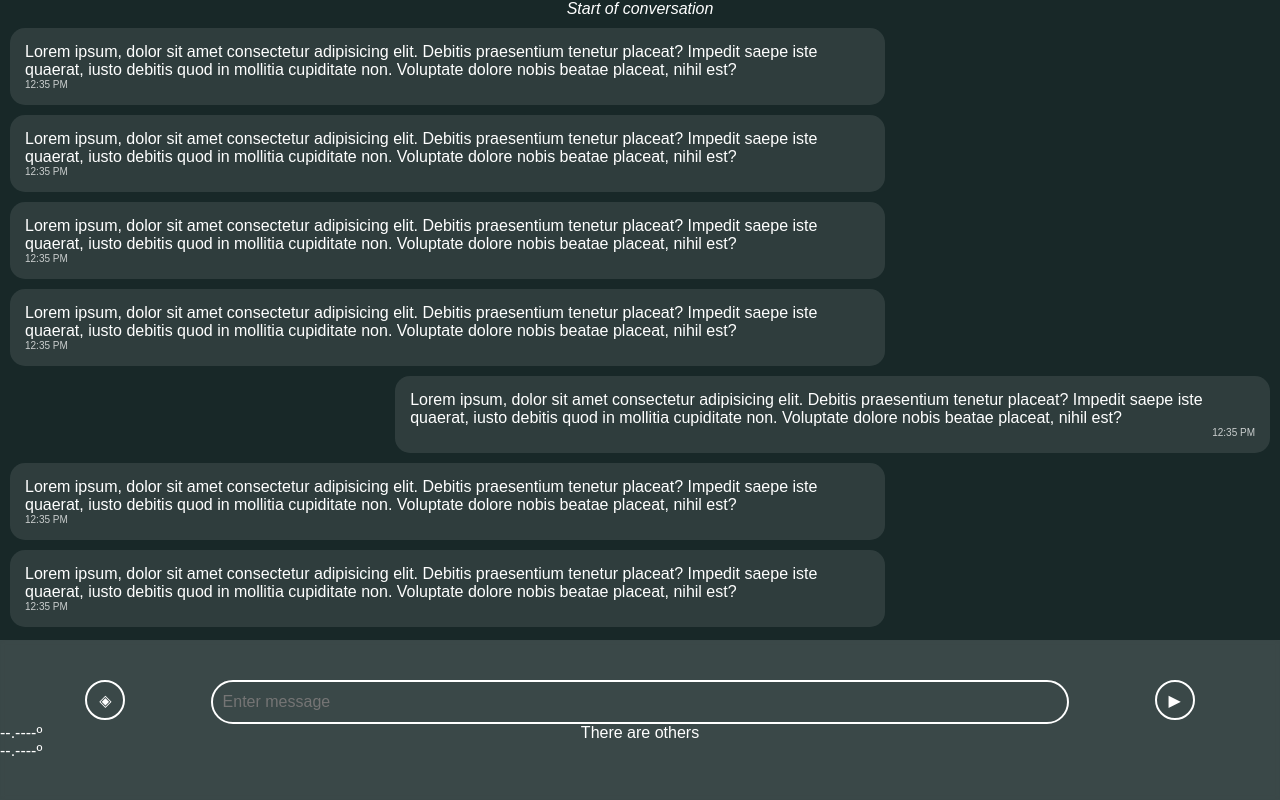
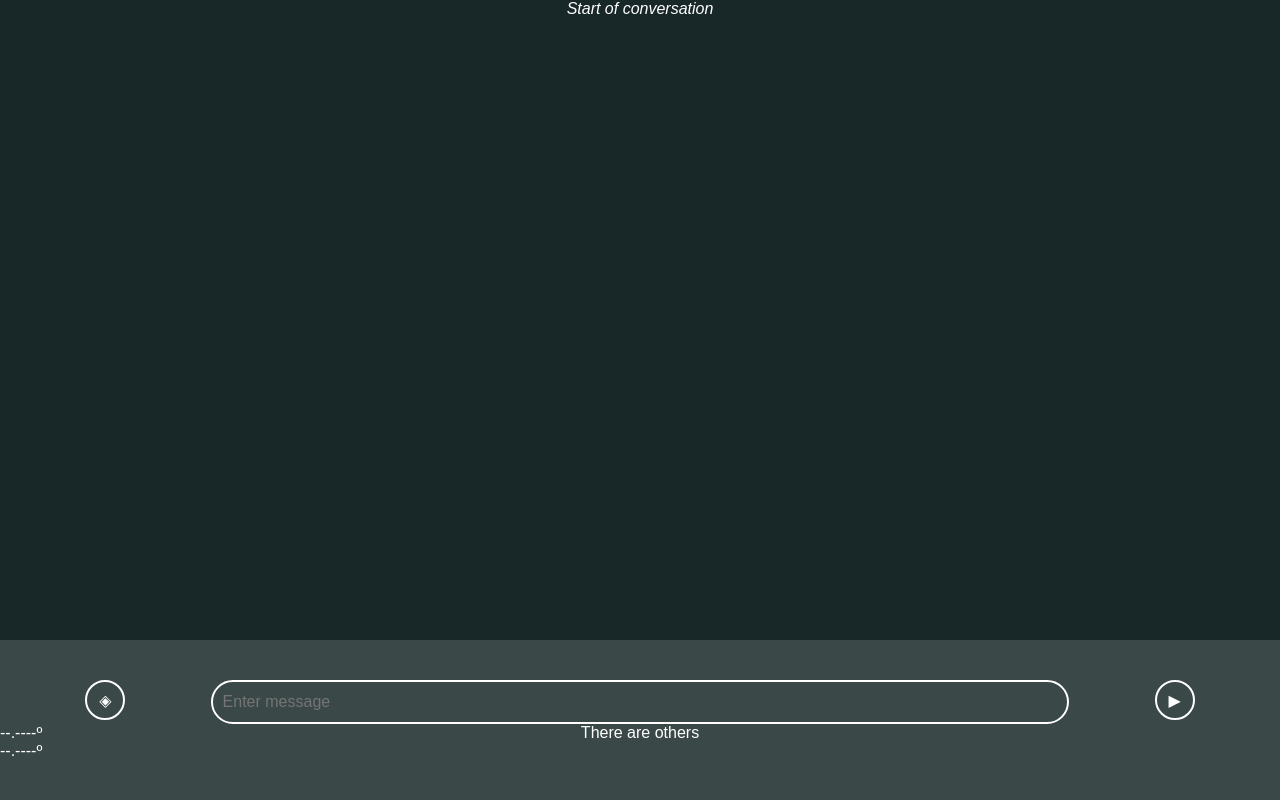
Before and after one commit to UBH-Fall-2024/the-procrastronauts, a Flask app: page / in a window 1280 px wide. Run offline with Flask 3, Linux system fonts and the light colour scheme; some libraries are stand-ins or nearby versions.

Commit message:
maybe mabye maybe maybye

```diff
--- a/back/static/index.js
+++ b/back/static/index.js
@@ -121,7 +121,7 @@ function createMessage(id, messageText){
     bubElement.appendChild(msgTextElement);
     bubElement.appendChild(msgTimeElement);
 
-    messages.appendChild(msgElement);
+    messages.insertBefore(messages.lastElementChild,msgElement);
 
     msgElement.scrollIntoView({ behavior: "smooth", block: "end", inline: "nearest" });
 }
--- a/back/templates/index.html
+++ b/back/templates/index.html
@@ -14,51 +14,10 @@
 		<p class="message-status"><i>Start of conversation</i></p>
 
 
-		<div class="message">
-			<div id="bub" class="bubble">
-				<p class="message-test">Lorem ipsum, dolor sit amet consectetur adipisicing elit. Debitis praesentium tenetur placeat? Impedit saepe iste quaerat, iusto debitis quod in mollitia cupiditate non. Voluptate dolore nobis beatae placeat, nihil est?</p>
-				<p class="message-time"">12:35 PM</p>
-			</div>
-		</div>
-		<div class="message">
-			<div class="bubble">
-				<p class="message-test">Lorem ipsum, dolor sit amet consectetur adipisicing elit. Debitis praesentium tenetur placeat? Impedit saepe iste quaerat, iusto debitis quod in mollitia cupiditate non. Voluptate dolore nobis beatae placeat, nihil est?</p>
-				<p class="message-time"">12:35 PM</p>
-			</div>
-		</div>
-		<div class="message">
-			<div class="bubble">
-				<p class="message-test">Lorem ipsum, dolor sit amet consectetur adipisicing elit. Debitis praesentium tenetur placeat? Impedit saepe iste quaerat, iusto debitis quod in mollitia cupiditate non. Voluptate dolore nobis beatae placeat, nihil est?</p>
-				<p class="message-time"">12:35 PM</p>
-			</div>
-		</div>
-		<div class="message">
-			<div class="bubble">
-				<p class="message-test">Lorem ipsum, dolor sit amet consectetur adipisicing elit. Debitis praesentium tenetur placeat? Impedit saepe iste quaerat, iusto debitis quod in mollitia cupiditate non. Voluptate dolore nobis beatae placeat, nihil est?</p>
-				<p class="message-time"">12:35 PM</p>
-			</div>
-		</div>
-		<div class="message self-message">
-			<div class="bubble">
-				<p class="message-test">Lorem ipsum, dolor sit amet consectetur adipisicing elit. Debitis praesentium tenetur placeat? Impedit saepe iste quaerat, iusto debitis quod in mollitia cupiditate non. Voluptate dolore nobis beatae placeat, nihil est?</p>
-				<p class="message-time"">12:35 PM</p>
-			</div>
-		</div>
-		<div class="message">
-			<div class="bubble">
-				<p class="message-test">Lorem ipsum, dolor sit amet consectetur adipisicing elit. Debitis praesentium tenetur placeat? Impedit saepe iste quaerat, iusto debitis quod in mollitia cupiditate non. Voluptate dolore nobis beatae placeat, nihil est?</p>
-				<p class="message-time"">12:35 PM</p>
-			</div>
-		</div>
-		<div class="message">
-			<div class="bubble">
-				<p class="message-test">Lorem ipsum, dolor sit amet consectetur adipisicing elit. Debitis praesentium tenetur placeat? Impedit saepe iste quaerat, iusto debitis quod in mollitia cupiditate non. Voluptate dolore nobis beatae placeat, nihil est?</p>
-				<p class="message-time"">12:35 PM</p>
-			</div>
-		</div>
+
+
 
 		<div class="message-margin"></div>
-
 	</div>
 	<div class="chat-panel">
 		<div class="chat-item-row">
```
